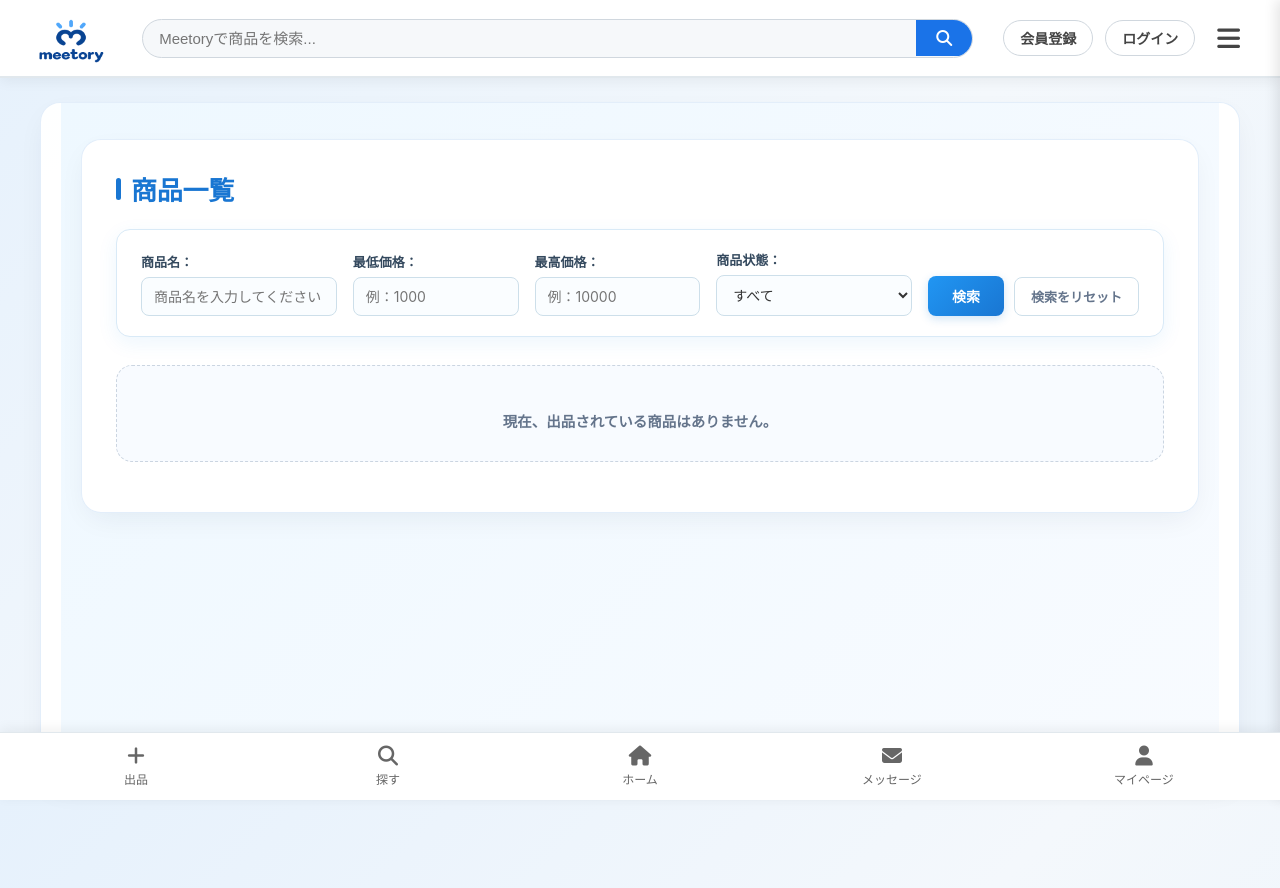
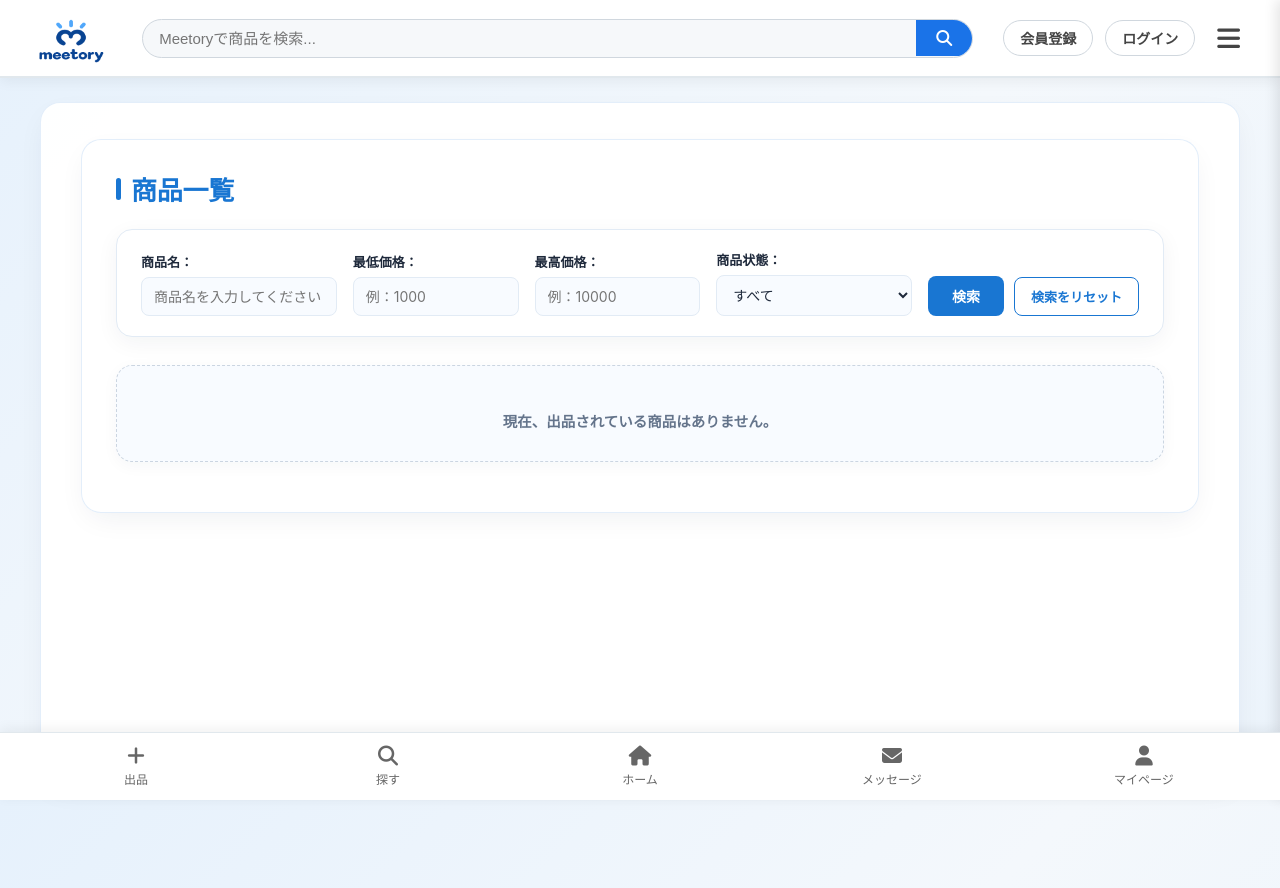
Before and after one commit to 2611043-bot/Meetory, a PHP site: page /goods/goods-list.php in a window 1280 px wide. Run offline with PHP 8.4, Linux system fonts and the light colour scheme; data that the repository does not hold is empty; a stand-in replaces the project's code that opens the database connection.

Commit message:
変更内容

```diff
--- a/meetory/assets/css/goods-list.css
+++ b/meetory/assets/css/goods-list.css
@@ -1,13 +1,21 @@
 /* ==============================
     商品一覧ページ専用スタイルシート
-    goods-list.php で使用
+    goods-list.php で使用（カードの大きさ維持・背景とデザインだけホーム画面基準に統一）
    ============================== */
 
-/* ページ全体の淡いブルー背景 */
+/* ページ全体の淡いブルー背景（home.css と統一） */
+html,
+body {
+    background: linear-gradient(135deg, #e6f1fc 0%, #f4f8fc 52%, #ebf3fb 100%) !important;
+    background-attachment: fixed !important;
+    margin: 0;
+    color: #1e293b;
+}
+
 .goods-list-page {
     min-height: calc(100vh - 120px);
     padding: 36px 20px 110px;
-    background: linear-gradient(135deg, #eef8ff, #f8fbff);
+    background: transparent !important;
     box-sizing: border-box;
 }
 
@@ -37,9 +45,9 @@
     padding: 20px 24px;
     margin-bottom: 28px;
     background-color: #ffffff;
-    border: 1px solid #d9eaf7;
-    border-radius: 14px;
-    box-shadow: 0 6px 20px rgba(30, 136, 229, 0.08);
+    border: 1px solid #e2ebf5;
+    border-radius: 16px;
+    box-shadow: 0 6px 22px rgba(15, 41, 66, 0.05);
     box-sizing: border-box;
 }
 
@@ -57,8 +65,8 @@
 
 .goods-search-form label {
     font-size: 13px;
-    font-weight: bold;
-    color: #34495e;
+    font-weight: 700;
+    color: #1e293b;
 }
 
 .goods-search-form input[type="text"],
@@ -67,22 +75,21 @@
     width: 100%;
     box-sizing: border-box;
     padding: 10px 12px;
-    border: 1px solid #cddfea;
+    border: 1px solid #e2ebf5;
     border-radius: 8px;
     font-size: 14px;
     font-family: inherit;
-    color: #333;
-    background-color: #fafdff;
+    color: #1e293b;
+    background-color: #f8fbff;
     outline: none;
-    transition: border-color 0.2s, box-shadow 0.2s;
+    transition: border-color 0.15s, background-color 0.15s;
 }
 
 .goods-search-form input[type="text"]:focus,
 .goods-search-form input[type="number"]:focus,
 .goods-search-form select:focus {
-    border-color: #2196f3;
+    border-color: #1976d2;
     background-color: #ffffff;
-    box-shadow: 0 0 0 3px rgba(33, 150, 243, 0.12);
 }
 
 .goods-search-form .search-price span {
@@ -96,44 +103,43 @@
     flex: 0 0 auto;
 }
 
+/* 検索ボタン（home.css の .home-intro a と同じ単色 #1976d2 に統一） */
 .goods-search-form button[type="submit"] {
     padding: 10px 24px;
     border: none;
     border-radius: 8px;
-    background: linear-gradient(135deg, #2196f3, #1976d2);
+    background-color: #1976d2;
     color: #ffffff;
     font-size: 14px;
-    font-weight: bold;
+    font-weight: 700;
     cursor: pointer;
-    box-shadow: 0 3px 10px rgba(25, 118, 210, 0.2);
-    transition: 0.2s;
+    transition: background-color 0.15s;
 }
 
 .goods-search-form button[type="submit"]:hover {
-    background: linear-gradient(135deg, #1976d2, #1565c0);
+    background-color: #1565c0;
 }
 
+/* リセットボタン（home.css の .more-goods a と同じ白抜きブルー枠に統一） */
 .goods-search-form .search-actions a {
     display: inline-block;
     padding: 9px 16px;
-    border: 1px solid #cddfea;
+    border: 1px solid #1976d2;
     border-radius: 8px;
     background-color: #ffffff;
-    color: #64748b;
+    color: #1976d2;
     font-size: 13px;
-    font-weight: bold;
+    font-weight: 700;
     text-decoration: none;
-    transition: 0.2s;
+    transition: background-color 0.15s;
 }
 
 .goods-search-form .search-actions a:hover {
-    border-color: #90caf9;
-    color: #1976d2;
-    background-color: #f5faff;
+    background-color: #eef6fd;
 }
 
 /* ==============================
-    下の商品カード一覧（3列・中間サイズで全カード完全統一）
+    下の商品カード一覧（元の大きさ・3列構成をそのまま維持）
    ============================== */
 .goods-list {
     display: grid !important;
```
Also changed, not shown: other parts of meetory/assets/css/goods-list.css (+33 -33 lines).
